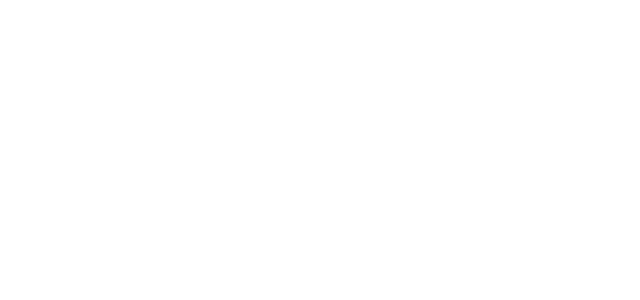
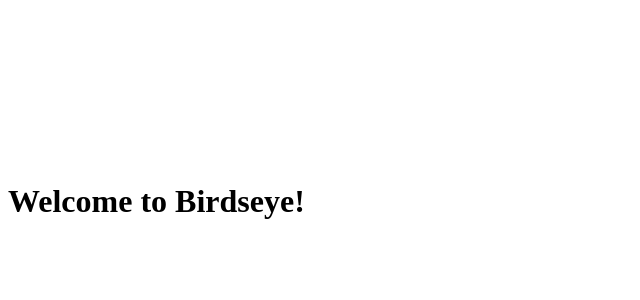
Before and after one commit to rolfea/birdseye-exercise, a React (Create React App) app: page / in a window 1280 px wide. Shown: the top 300 px of the page, without its empty margins (0-640 px from the left). Built offline with nearby package versions, Linux system fonts and the light colour scheme.

Commit message:
Gets initial export from Landing Page working in main App.js

```diff
--- a/src/App.js
+++ b/src/App.js
@@ -1,9 +1,11 @@
 import React from 'react';
+import LandingPage from './landingPage/LandingPage.js';
 import './App.css';
 
 function App() {
   return (
     <div className="App">
+      <LandingPage />
     </div>
   );
 }
--- a/src/landingPage/LandingPage.js
+++ b/src/landingPage/LandingPage.js
@@ -0,0 +1,18 @@
+import React from 'react';
+import './LandingPage.css';
+
+function LandingPage() {
+  return (
+    <div className="landing-page">
+      <div className="left-form">
+        <svg className="bird-eye-logo">Logo here</svg>
+        <h1>Welcome to Birdseye!</h1>
+      </div>
+      <div className="blue-swoosh">
+
+      </div>
+    </div>
+  );
+}
+
+export default LandingPage;
```
